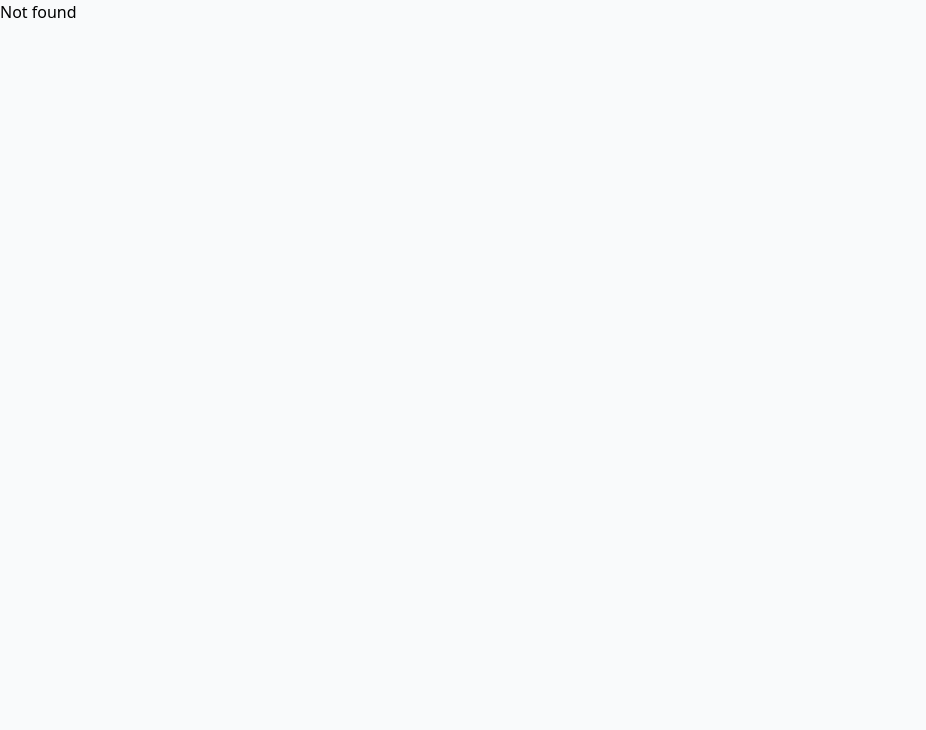
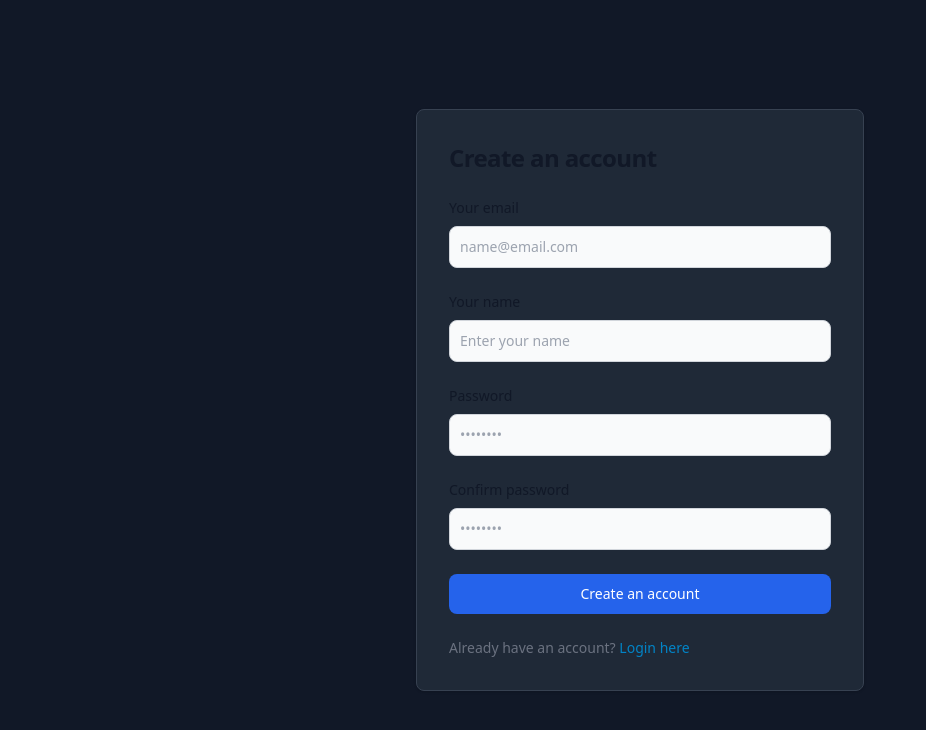
Before and after one commit to Djuslun/itransition-task4, a React (Create React App) app: page /registration in a window 1280 px wide. Shown: the top 730 px of the page, without its empty margins (0-926 px from the left). Built offline with nearby package versions, Linux system fonts and the light colour scheme.

Commit message:
rename auth page in registration page. refactor registration page

```diff
--- a/src/pages/authPage/authPage.tsx
+++ /dev/null
@@ -1,57 +0,0 @@
-import { InputBox } from "shared";
-
-const AuthPage = ({}) => {
-  return (
-    <>
-      <section className="bg-gray-50 dark:bg-gray-900   min-h-screen flex justify-center items-center">
-        <div className="w-full bg-white rounded-lg shadow dark:border md:mt-0 sm:max-w-md xl:p-0 dark:bg-gray-800 dark:border-gray-700">
-          <div className="p-6 space-y-4 md:space-y-6 sm:p-8">
-            <h1 className="text-xl font-bold leading-tight tracking-tight text-gray-900 md:text-2xl dark:text-white">
-              Create an account
-            </h1>
-            <form className="space-y-4 md:space-y-6" action="#">
-              <InputBox
-                label="Your email"
-                placeholder="name@email.com"
-                type="email"
-              />
-              <InputBox
-                label="Your name"
-                placeholder="Enter your name"
-                type="name"
-              />
-              <InputBox
-                label="Password"
-                placeholder="••••••••"
-                type="password"
-              />
-              <InputBox
-                label="Confirm password"
-                placeholder="••••••••"
-                type="password"
-                id="confirm-password"
-              />
-              <button
-                type="submit"
-                className="w-full text-white bg-blue-600 hover:bg-blue-700 focus:ring-4 focus:outline-none focus:ring-blue-300 font-medium rounded-lg text-sm px-5 py-2.5 text-center dark:bg-blue-600 dark:hover:bg-blue-700 dark:focus:ring-blue-800"
-              >
-                Create an account
-              </button>
-              <p className="text-sm font-light text-gray-500 dark:text-gray-400">
-                Already have an account?{" "}
-                <a
-                  href="#"
-                  className="font-medium text-sky-600 hover:underline dark:text-sky-500"
-                >
-                  Login here
-                </a>
-              </p>
-            </form>
-          </div>
-        </div>
-      </section>
-    </>
-  );
-};
-
-export default AuthPage;
--- a/src/pages/index.tsx
+++ b/src/pages/index.tsx
@@ -6,23 +6,21 @@ import {
   Navigate,
 } from "react-router-dom";
 
-const AuthPage = lazy(() => import("./authPage/authPage"));
+const RegistrationPage = lazy(
+  () => import("./registrationPage/registrationPage")
+);
 const UsersPage = lazy(() => import("./usersPage/usersPage"));
 
 export const AppRouter = () => {
   return (
     <Suspense
-      fallback={
-        <div className="bg-gray-50 dark:bg-gray-900 min-h-screen">
-          Loading...
-        </div>
-      }
+      fallback={<div className="bg-gray-900 min-h-screen">Loading...</div>}
     >
       <Router>
-        <main className="bg-gray-50 dark:bg-gray-900 min-h-screen">
+        <main className="bg-gray-900 min-h-screen">
           <Routes>
             <Route index path="/" element={<Navigate to={"/auth"} />} />
-            <Route index path="/auth" element={<AuthPage />} />
+            <Route index path="/registration" element={<RegistrationPage />} />
             <Route index path="/users" element={<UsersPage />} />
             <Route path="*" element={<>Not found</>} />
           </Routes>
--- /dev/null
+++ b/src/pages/registrationPage/registrationPage.tsx
@@ -0,0 +1,38 @@
+import {
+  InputBox,
+  FormTitle,
+  AuthFormWrapper,
+  AuthFormLink,
+  AuthButton,
+} from "shared";
+
+const RegistrationPage = ({}) => {
+  return (
+    <AuthFormWrapper>
+      <FormTitle>Create an account</FormTitle>
+      <form className="space-y-4 md:space-y-6">
+        <InputBox
+          label="Your email"
+          placeholder="name@email.com"
+          type="email"
+        />
+        <InputBox label="Your name" placeholder="Enter your name" type="name" />
+        <InputBox label="Password" placeholder="••••••••" type="password" />
+        <InputBox
+          label="Confirm password"
+          placeholder="••••••••"
+          type="password"
+          id="confirm-password"
+        />
+        <AuthButton>Create an account</AuthButton>
+        <AuthFormLink
+          to="#"
+          linkTitle="Already have an account?"
+          linkText="Login here"
+        />
+      </form>
+    </AuthFormWrapper>
+  );
+};
+
+export default RegistrationPage;
--- a/src/shared/index.tsx
+++ b/src/shared/index.tsx
@@ -1,5 +1,7 @@
-import Input from "./ui/input";
-import Label from "./ui/label";
-import InputBox from "./ui/inputBox";
+import { InputBox } from "./ui/inputBox";
+import FormTitle from "./ui/formTitle";
+import AuthFormWrapper from "./ui/authFormWrapper";
+import AuthFormLink from "./ui/authFormLink";
+import AuthButton from "./ui/authButton";
 
-export { Input, Label, InputBox };
+export { InputBox, FormTitle, AuthFormWrapper, AuthFormLink, AuthButton };
--- /dev/null
+++ b/src/shared/ui/authButton.tsx
@@ -0,0 +1,14 @@
+import { ReactNode } from "react";
+
+const AuthButton = ({ children }: { children: ReactNode }) => {
+  return (
+    <button
+      type="submit"
+      className="w-full text-white bg-blue-600 hover:bg-blue-700 focus:ring-4 focus:outline-none  font-medium rounded-lg text-sm px-5 py-2.5 text-center focus:ring-blue-800"
+    >
+      {children}
+    </button>
+  );
+};
+
+export default AuthButton;
--- /dev/null
+++ b/src/shared/ui/authFormLink.tsx
@@ -0,0 +1,25 @@
+import { Link } from "react-router-dom";
+
+const AuthFormLink = ({
+  to,
+  linkTitle,
+  linkText,
+}: {
+  to: string;
+  linkTitle: string;
+  linkText: string;
+}) => {
+  return (
+    <p className="text-sm font-light text-gray-500 dark:text-gray-400">
+      {`${linkTitle} `}
+      <Link
+        to={to}
+        className="font-medium text-sky-600 hover:underline dark:text-sky-500"
+      >
+        {linkText}
+      </Link>
+    </p>
+  );
+};
+
+export default AuthFormLink;
--- /dev/null
+++ b/src/shared/ui/authFormWrapper.tsx
@@ -0,0 +1,15 @@
+import { ReactNode } from "react";
+
+const AuthFormWrapper = ({ children }: { children: ReactNode }) => {
+  return (
+    <>
+      <section className=" min-h-screen flex justify-center items-center">
+        <div className="w-full rounded-lg shadow border md:mt-0 sm:max-w-md xl:p-0 bg-gray-800 border-gray-700">
+          <div className="p-6 space-y-4 md:space-y-6 sm:p-8">{children}</div>
+        </div>
+      </section>
+    </>
+  );
+};
+
+export default AuthFormWrapper;
--- /dev/null
+++ b/src/shared/ui/formTitle.tsx
@@ -0,0 +1,11 @@
+import { ReactNode } from "react";
+
+const FormTitle = ({ children }: { children: ReactNode }) => {
+  return (
+    <h1 className="text-xl font-bold leading-tight tracking-tight text-gray-900 md:text-2xl dark:text-white">
+      {children}
+    </h1>
+  );
+};
+
+export default FormTitle;
--- /dev/null
+++ b/src/shared/ui/inputBox/index.ts
@@ -0,0 +1,3 @@
+import InputBox from "./inputBox";
+
+export {InputBox}
```
Also changed, not shown: src/shared/ui/inputBox/input.tsx (renamed from src/shared/ui/input.tsx), src/shared/ui/inputBox/inputBox.tsx (renamed from src/shared/ui/inputBox.tsx), src/shared/ui/inputBox/label.tsx (renamed from src/shared/ui/label.tsx).
